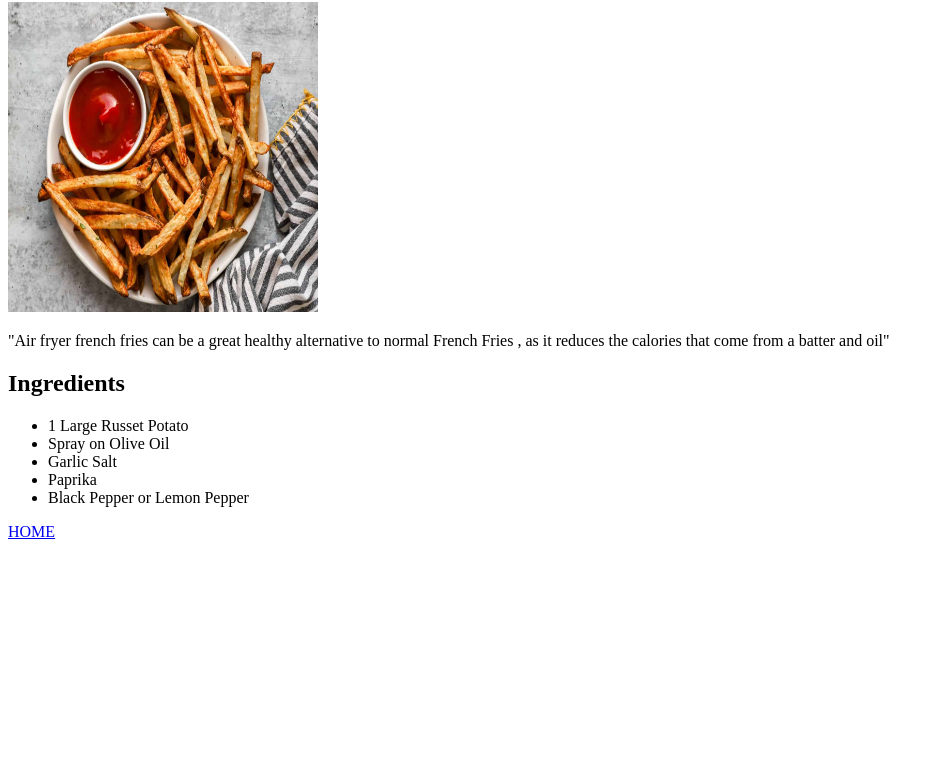
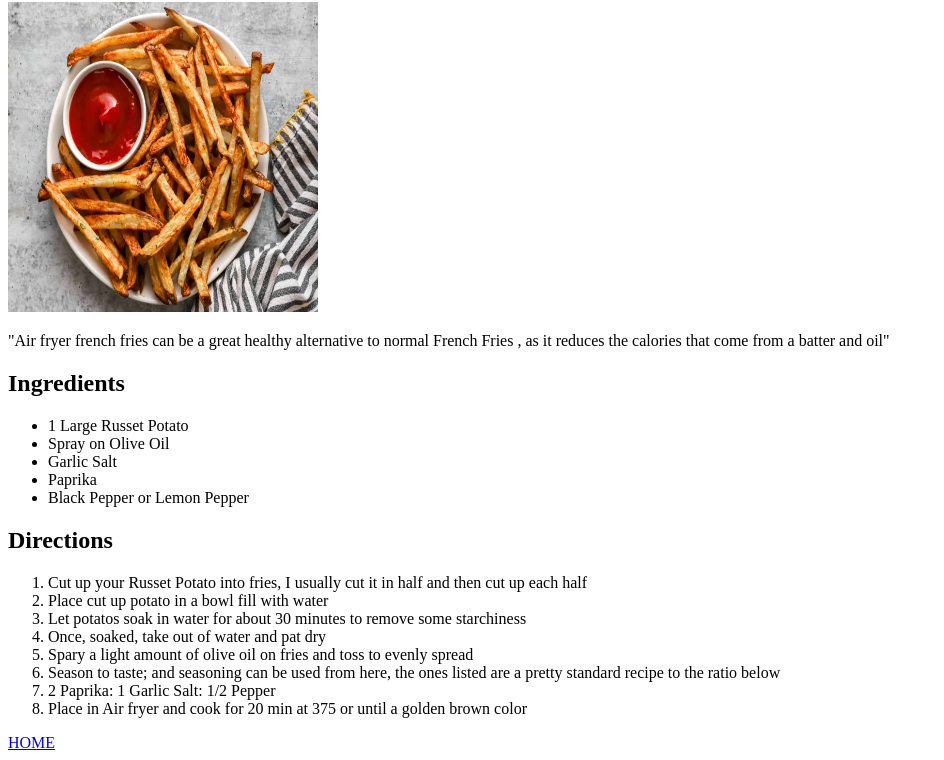
Before and after one commit to mmoreland/recipes, a plain HTML site: page fries.html in a window 1280 px wide. Shown: the part 78-838 px from the top of the page, without its empty margins (0-944 px from the left). Before the commit the page ends 800 px from the top, so only its background shows below. Drawn offline with Linux system fonts and the light colour scheme.

Commit message:
Wrote out the directions for fries on fries.html

```diff
--- a/fries.html
+++ b/fries.html
@@ -19,7 +19,17 @@
     <li>Paprika</li>
     <li>Black Pepper or Lemon Pepper</li>
    </ul>
-
+   <h2>Directions</h2>
+   <ol>
+    <li>Cut up your Russet Potato into fries, I usually cut it in half and then cut up each half</li>
+    <li>Place cut up potato in a bowl fill with water</li>
+    <li>Let potatos soak in water for about 30 minutes to remove some starchiness</li>
+    <li>Once, soaked, take out of water and pat dry</li>
+    <li>Spary a light amount of olive oil on fries and toss to evenly spread</li>
+    <li>Season to taste; and seasoning can be used from here, the ones listed are a pretty standard recipe to the ratio below</li>
+    <li>2 Paprika: 1 Garlic Salt: 1/2 Pepper</li>
+    <li>Place in Air fryer and cook for 20 min at 375 or until a golden brown color</li>
+   </ol>
 
     <a href="./index.html">HOME</a>
 </body>
```
